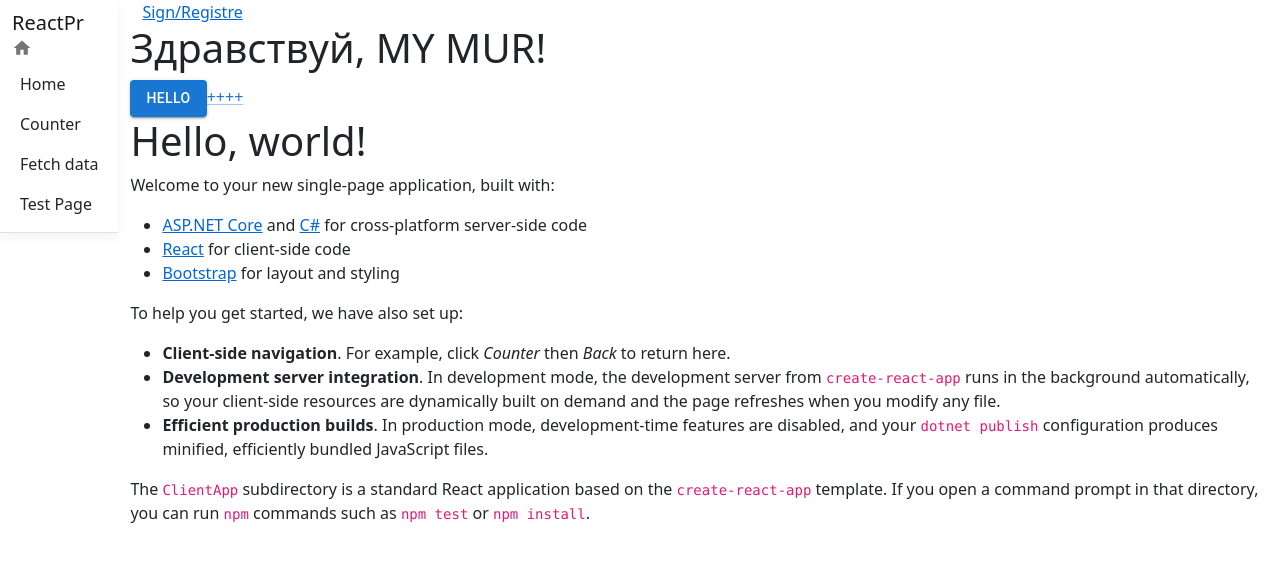
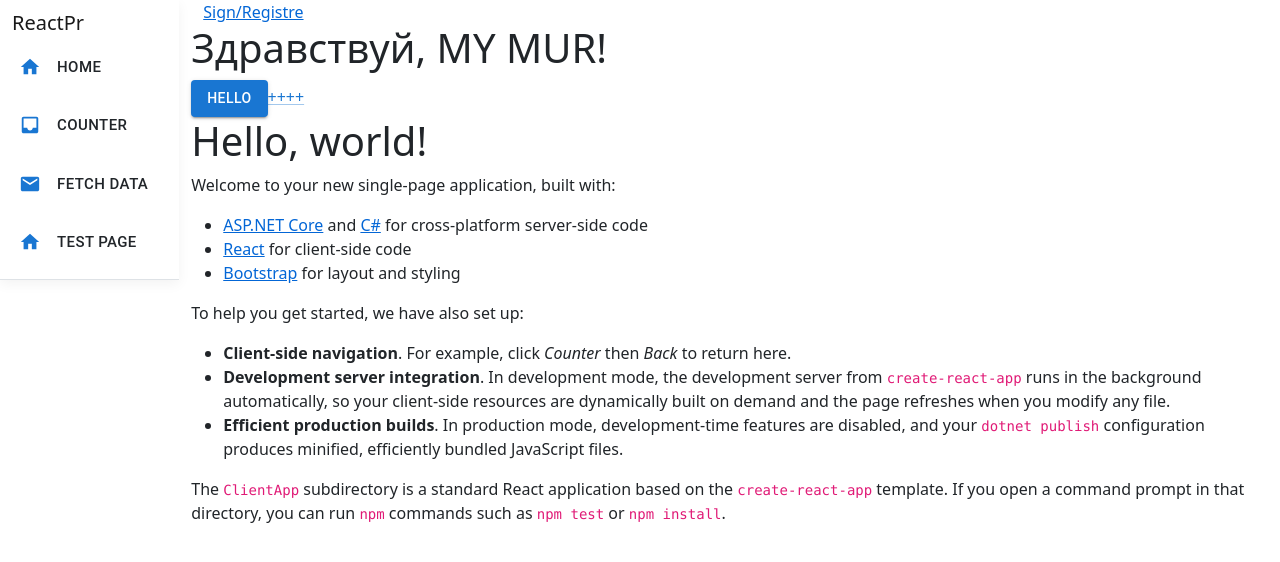
Before and after one commit to RaF75region/ReactPr, a React (Create React App) app in the folder ClientApp/: page / in a window 1280 px wide. Shown: the top 562 px of the page. Built offline with nearby package versions, Linux system fonts and the light colour scheme.

Commit message:
Menu add icon

```diff
--- a/ClientApp/package.json
+++ b/ClientApp/package.json
@@ -5,6 +5,7 @@
   "dependencies": {
     "@emotion/react": "^11.8.2",
     "@emotion/styled": "^11.8.1",
+    "@fortawesome/react-fontawesome": "^0.1.18",
     "@mui/icons-material": "^5.6.0",
     "@mui/material": "^5.5.3",
     "bootstrap": "^5.1.0",
--- a/ClientApp/src/components/MenuHeader.tsx
+++ b/ClientApp/src/components/MenuHeader.tsx
@@ -8,10 +8,11 @@ import MenuList from '@mui/material/MenuList';
 import MenuItem from '@mui/material/MenuItem';
 import Typography from '@mui/material/Typography';
 import DraftsIcon from '@mui/icons-material/Drafts';
-
+import Button from '@mui/material/Button'
 import { Collapse, Container, Navbar, NavbarBrand, NavbarToggler, NavItem, NavLink } from 'reactstrap';
 
 import { Home } from './Home';
+import { IconButton } from '@mui/material';
 
 export default function (){
     const [menu_list,setMenuList] = useState([]);
@@ -23,12 +24,9 @@ export default function (){
         <div>
         <MenuList>
                 <MenuItem LinkComponent={Home}>
-
-                        <ListItemIcon>
-                            <SendIcon fontSize="small" />
-                        </ListItemIcon>
-                        <Typography variant="inherit">Home</Typography>
-
+                    <Button  >
+                        Home
+                    </Button>
                 </MenuItem>
                 <MenuItem
                  href='/counter'>
--- a/ClientApp/src/components/NavMenu.js
+++ b/ClientApp/src/components/NavMenu.js
@@ -4,9 +4,12 @@ import { Link } from 'react-router-dom';
 import List  from '@mui/icons-material';
 import ListItemIcon from '@mui/material/ListItemIcon';
 import HomeIcon from '@mui/icons-material/Home';
+import InboxIcon from '@mui/icons-material/Inbox';
+import MailIcon from '@mui/icons-material/Mail';
 import './NavMenu.css';
 import MenuHeader from './MenuHeader';
 import { grid } from '@mui/system';
+import Button from '@mui/material/Button'
 
 export class NavMenu extends Component {
   static displayName = NavMenu.name;
@@ -25,7 +28,7 @@ export class NavMenu extends Component {
       collapsed: !this.state.collapsed
     });
   }
-
+  /*Передать список ПО*/
   render () {
     return (
       <header>
@@ -36,21 +39,24 @@ export class NavMenu extends Component {
             <Collapse className="d-sm-inline-flex flex-sm-row-reverse" isOpen={!this.state.collapsed} navbar>
               <ul className="navbar-nav d-flex flex-column">
                 <NavItem>
-                  <ListItemIcon>
-                                <HomeIcon fontSize="small" />
-                      </ListItemIcon>
-                  <NavLink tag={Link} className="text-dark" to="/">
-                      Home
-                  </NavLink>
+                    <Button startIcon={<HomeIcon fontSize='large'/>} size="large">
+                      <NavLink tag={Link} className="text-dark" to="/">Home</NavLink>
+                    </Button>
                 </NavItem>
                 <NavItem>
-                  <NavLink tag={Link} className="text-dark" to="/counter">Counter</NavLink>
+                  <Button startIcon={<InboxIcon fontSize='large'/>} size="large">
+                      <NavLink tag={Link} className="text-dark" to="/counter">Counter</NavLink>
+                    </Button>
                 </NavItem>
                 <NavItem>
-                  <NavLink tag={Link} className="text-dark" to="/fetch-data">Fetch data</NavLink>
+                  <Button startIcon={<MailIcon fontSize='large'/>} size="large">
+                      <NavLink tag={Link} className="text-dark" to="/fetch-data">Fetch data</NavLink>
+                    </Button>
                 </NavItem>
                 <NavItem>
-                  <NavLink tag={Link} className="text-dark" to="/testpage">Test Page</NavLink>
+                    <Button startIcon={<HomeIcon fontSize='large'/>} size="large">
+                      <NavLink tag={Link} className="text-dark" to="/testpage">Test Page</NavLink>
+                    </Button>
                 </NavItem>
               </ul>
             </Collapse>
```
Also changed, not shown: 1 other file (tests, documents, lock files or other folders).
